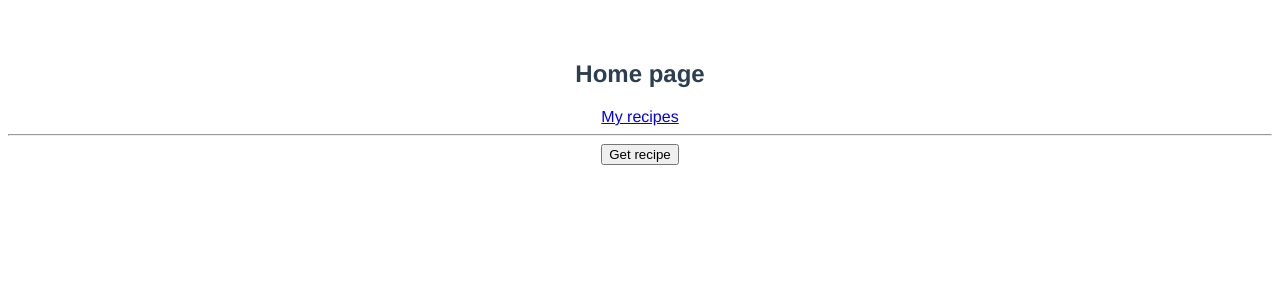
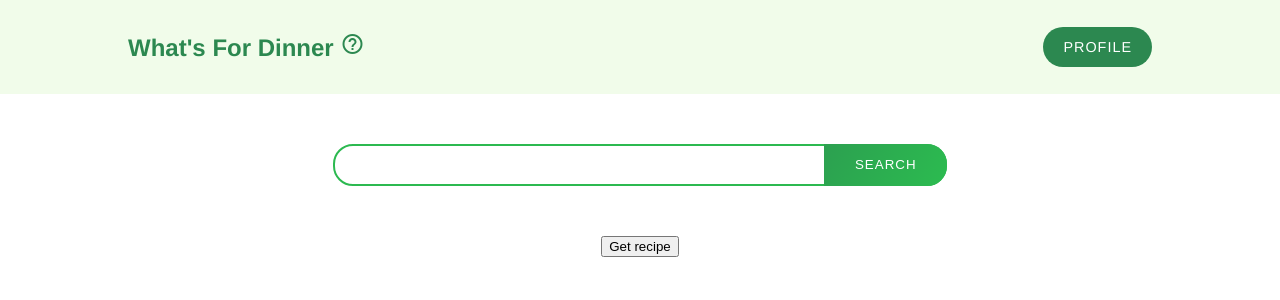
Before and after one commit to AlexanderK27/What-s-For-Dinner-, a Vue app in the folder client/: page / in a window 1280 px wide. Shown: the top 300 px of the page. Built offline with nearby package versions, Linux system fonts and the light colour scheme; the HTML template or start-up script is replaced by a standard one.

Commit message:
Fetch recipes by title

```diff
--- a/client/public/index.html
+++ b/client/public/index.html
@@ -5,6 +5,7 @@
     <meta http-equiv="X-UA-Compatible" content="IE=edge">
     <meta name="viewport" content="width=device-width,initial-scale=1.0">
     <link rel="icon" href="<%= BASE_URL %>favicon.ico">
+    <link rel="stylesheet" href="https://fonts.googleapis.com/icon?family=Material+Icons">
     <title><%= htmlWebpackPlugin.options.title %></title>
   </head>
   <body>
--- a/client/src/App.vue
+++ b/client/src/App.vue
@@ -14,12 +14,15 @@ export default {
 </script>
 
 <style lang="less">
+body {
+    margin: 0;
+    padding: 0;
+}
 #app {
     font-family: Avenir, Helvetica, Arial, sans-serif;
     -webkit-font-smoothing: antialiased;
     -moz-osx-font-smoothing: grayscale;
     text-align: center;
     color: #2c3e50;
-    margin-top: 60px;
 }
 </style>
--- /dev/null
+++ b/client/src/components/RecipeCard.vue
@@ -0,0 +1,114 @@
+<template>
+    <div class="recipe">
+        <img
+            :src="'https://spoonacular.com/recipeImages/' + recipe.id + '-312x231.jpg'"
+            :alt="recipe.title + ' image'"
+        />
+        <div>
+            <div class="categories">
+                <i class="material-icons md-18">star_outline</i>
+            </div>
+            <p class="title">{{recipe.title}}</p>
+            <div class="info-wrapper">
+                <div class="info time">
+                    <p>{{recipe.readyInMinutes}}</p>
+                    <i class="material-icons md-18">access_time</i>
+                </div>
+                <div class="info servings">
+                    <p>{{recipe.servings}}</p>
+                    <i class="material-icons md-18">restaurant</i>
+                </div>
+            </div>
+        </div>
+    </div>
+</template>
+
+<script>
+export default {
+    props: {
+        recipe: {
+            type: Object,
+            required: true
+        }
+    }
+}
+</script>
+
+<style lang="less" scoped>
+.recipe {
+    display: flex;
+    margin: 10px 20px;
+    height: 231px;
+    width: 480px;
+    background-color: #DFFCCE;
+    box-shadow: 0px 4px 4px hsla(0, 0%, 0%, 0.2);
+    border: 2px solid #CDFCB0;
+
+    img {
+        height: 100%;
+        max-width: 312px;
+    }
+
+    >div {
+        display: flex;
+        flex-direction: column;
+        justify-content: space-between;
+        flex-grow: 1;
+        padding: 8px;
+
+        .categories {
+            display: flex;
+            justify-content: flex-end;
+        }
+
+        .title {
+            flex: 1;
+            color: #032003;
+            font-weight: bold;
+            text-align: center;
+        }
+
+        .info-wrapper {
+            display: flex;
+            justify-content: space-around;
+            margin-bottom: 14px;
+
+            .info {
+                display: flex;
+                justify-content: center;
+                width: 40px;
+                padding: 6px 14px;
+                border-radius: 10px;
+
+                p {
+                    margin: 0 6px 0 0;
+                    font-size: 18px;
+                    font-weight: bold;
+                }
+
+                i {
+                    font-size: 18px;
+                    font-weight: bold;
+                }
+
+                &.time {
+                    // background-color: #FF9D5C;
+                    color: #FF7D24;
+                }
+
+                &.servings {
+                    // background-color: #FF9191;
+                    color: #DB1818;
+                }
+            }
+        }
+    }
+
+}
+
+@media screen and (max-width: 600px) {
+    .recipe {
+        height: 150px;
+    }
+}
+</style>
--- /dev/null
+++ b/client/src/components/Search.vue
@@ -0,0 +1,100 @@
+<template>
+    <div class="search-wrapper">
+        <div class="search">
+            <form @submit.prevent="getRecipes">
+                <input type="text" v-model="searchValue" />
+                <i
+                    v-if="searchValue !== ''"
+                    class="material-icons md-24"
+                    @click="clearInput"
+                >clear</i>
+                <button>search</button>
+            </form>
+        </div>
+    </div>
+</template>
+
+<script>
+export default {
+    data() {
+        return {
+            searchValue: '',
+            hostname: window.location.hostname === 'localhost' ? 'localhost:8080' : window.location.hostname
+        }
+    },
+    methods: {
+        clearInput() {
+            this.searchValue = ''
+        },
+        async getRecipes() {
+            try {
+                const response = await fetch(`${window.location.protocol}//${this.hostname}/api/recipes/search?title=${this.searchValue}`)
+                const recipes = await response.json()
+
+                if (recipes.message) {
+                    return this.$emit('get-recipes', false, recipes.message)
+                }
+                this.$emit('get-recipes', recipes.results)
+            } catch (e) {
+                console.log(e)
+            }
+        }
+    }
+}
+</script>
+
+<style lang="less" scoped>
+.search-wrapper {
+    width: 100%;
+
+    .search {
+        position: relative;
+        width: 60%;
+        margin: 50px auto;
+
+        input {
+            box-sizing: border-box;
+            width: 100%;
+            padding: 10px calc(24% + 33px) 10px 4%;
+            border: 2px solid #2CB950;
+            border-radius: 20px;
+            color: #888888;
+            font-weight: bold;
+            font-size: 16px;
+            outline: none;
+        }
+
+        i {
+            position: absolute;
+            top: 9px;
+            right: calc(20% + 9px);
+            font-size: 24px;
+            color: #BBBBBB;
+            transition: 0.2s;
+            cursor: pointer;
+
+            &:hover {
+                color: #AAAAAA;
+            }
+        }
+
+        button {
+            position: absolute;
+            top: 0;
+            right: 0;
+            bottom: 0;
+            width: 20%;
+            height: 42px;
+            background: linear-gradient(120deg, #2CA050 0%, #2CC150 120%);
+            color: #FFFFFF;
+            text-transform: uppercase;
+            letter-spacing: 1px;
+            border: none;
+            border-top-right-radius: 20px;
+            border-bottom-right-radius: 20px;
+            outline: none;
+            cursor: pointer;
+        }
+    }
+}
+</style>
--- a/client/src/views/Home.vue
+++ b/client/src/views/Home.vue
@@ -1,8 +1,27 @@
 <template>
     <div>
-        <h2>Home page</h2>
-        <router-link to='profile'>My recipes</router-link>
-        <hr>
+        <header>
+            <h2>What's For Dinner
+                <i class="material-icons">help_outline</i>
+            </h2>
+            <router-link to='profile'>
+                <div>Profile</div>
+            </router-link>
+        </header>
+        <main>
+            <Search @get-recipes="getRecipes" />
+            <div class="recipes" v-if="recipes.length">
+                <RecipeCard
+                    v-for="recipe of recipes"
+                    :recipe="recipe"
+                    :key="recipe.id"
+                />
+            </div>
+            <div v-else-if="message">
+                <p>{{message}}</p>
+            </div>
+
+        </main>
         <div>
             <button @click="getOneRecipe" >Get recipe</button>
         </div>
@@ -10,15 +29,21 @@
 </template>
 
 <script>
+import Search from '../components/Search'
+import RecipeCard from '../components/RecipeCard'
 export default {
     name: 'Home',
     data() {
         return {
-            hostname: window.location.hostname === 'localhost' ? 'localhost:8080' : window.location.hostname
+            recipes: [],
+            hostname: window.location.hostname === 'localhost' ? 'localhost:8080' : window.location.hostname,
+            message: false,
+            loading: false
         }
     },
     components: {
-
+        Search,
+        RecipeCard
     },
     methods: {
         getOneRecipe: async function getOneRecipe() {
@@ -29,11 +54,74 @@ export default {
             } catch (e) {
                 console.log(e)
             }
+        },
+        getRecipes(recipes, message) {
+            if (message) {
+                return this.message = message
+            }
+
+            this.recipes = recipes
+
+            if (this.message) {
+                this.message = false
+            }
         }
     }
 }
 </script>
 
 <style lang="less" scoped>
+header {
+    display: flex;
+    justify-content: space-between;
+    align-items: center;
+    padding: 12px 10%;
+    color: #2C8850;
+    background-color: #F1FCEA;
 
+    h2 {
+        display: block;
+
+        i {
+            cursor: pointer;
+        }
+    }
+
+    a {
+        text-decoration: none;
+
+        div {
+            position: relative;
+            padding: 12px 20px;
+            color: #FFFFFF;
+            font-size: 0.9rem;
+            letter-spacing: 1px;
+            text-transform: uppercase;
+            z-index: 1;
+
+            &::before {
+                position: absolute;
+                content: "";
+                top: 0;
+                left: 0;
+                z-index: -1;
+                width: 100%;
+                height: 100%;
+                background-color: #2C8850;
+                border-radius: 20px;
+            }
+        }
+    }
+}
+
+main {
+    width: 80%;
+    margin: 0 auto;
+
+    .recipes {
+        display: flex;
+        flex-wrap: wrap;
+        justify-content: center;
+    }
+}
 </style>
```
Also changed, not shown: 1 other file (tests, documents, lock files or other folders).
